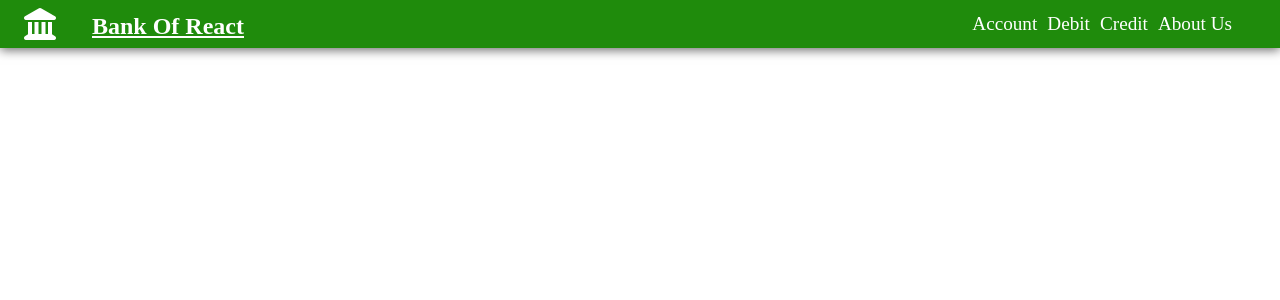
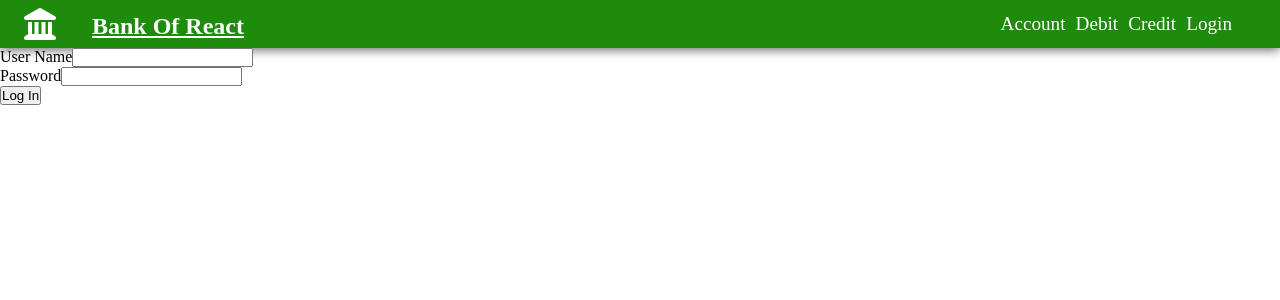
Before and after one commit to Gily-H/bank-of-react, a React (Create React App) app: page /login in a window 1280 px wide. Shown: the top 300 px of the page. Built offline with nearby package versions, Linux system fonts and the light colour scheme; no server answers.

Commit message:
login and user profile

```diff
--- a/src/App.js
+++ b/src/App.js
@@ -5,6 +5,8 @@ import Debit from "./components/Debit";
 import Credit from "./components/Credit";
 import { Route, Routes } from "react-router-dom";
 import axios from "axios";
+import UserProfile from "./components/UserProfile";
+import LogIn from "./components/LogIn";
 
 const App = () => {
   const [transactions, setTrans] = React.useState({
@@ -54,11 +56,23 @@ const App = () => {
     chargeBalance(transaction); // update balance
   };
 
+  const mockLogIn = (logInInfo) => {
+    setUser({
+      userName: logInInfo.userName,
+      memberSince: Date.now(), /* needs to be converted to YYYY-MM-DD */
+    });
+  };
+
   return (
     <div className="App">
       <Navbar />
       <Routes>
-        <Route path={"/"} element={<Home />} />
+        <Route path={"/"} element={<Home balance={balance} />} />
+        <Route path={"/login"} element={<LogIn mockLogIn={mockLogIn} />} />
+        <Route
+          path={"/login/userProfile"}
+          element={<UserProfile balance={balance} user={user} />}
+        />
         <Route
           path={"/Debit"}
           element={
--- a/src/components/Home.js
+++ b/src/components/Home.js
@@ -9,11 +9,7 @@ const Home = (props) => {
         src="https://letstalkpayments.com/wp-content/uploads/2016/04/Bank.png"
         alt="bank"
       /> */}
-      <h1>Bank of React</h1>
-
-      <Link to="/userProfile">User Profile</Link>
-
-      {/* <AccountBalance accountBalance={props.accountBalance} /> */}
+      <AccountBalance balance={props.balance} />
     </div>
   );
 };
--- a/src/components/LogIn.js
+++ b/src/components/LogIn.js
@@ -1,40 +1,43 @@
-import { Redirect } from 'react-router-dom'
-import React, { useState } from 'react'
+import { Navigate, useNavigate } from "react-router-dom";
+import React, { useState } from "react";
 
+const LogIn = (props) => {
+  const [user, setUser] = useState({
+    userName: "",
+    password: "",
+  });
 
-const LogIn = (props) =>{
-    const[user, setUser] = useState({
-        userName: "",
-        password:"",
-        redirect: false,
-    })
+  const [redirect, setRedirect] = useState(false);
+  const navigate = useNavigate();
 
-   function handleChange (e) {
-        const updatedUser = {...user}
-        const inputField = e.target.name
-        const inputValue = e.target.value
-        updatedUser[inputField] = inputValue
-
-        setUser({user: updatedUser})
+  function handleChange(e) {
+    setUser((prevUser) => ({
+      ...prevUser,
+      [e.target.name]: e.target.value,
+    }));
   }
 
   function handleSubmit(e) {
-        e.preventDefault()
-        props.mockLogIn(user)
-        setUser({
-            ...user,
-            redirect: true})
+    e.preventDefault();
+    props.mockLogIn(user);
+    setRedirect(true);
   }
 
   return (
     <>
-        {user.redirect ? <Redirect to="userProfile"/> :
-
+      {redirect ? (
+        <Navigate to="userProfile" replace={true} />
+      ) : (
         <div>
           <form onSubmit={handleSubmit}>
             <div>
               <label htmlFor="userName">User Name</label>
-            <input type="text" name="userName" onChange={handleChange} value={user.userName} />
+              <input
+                type="text"
+                name="userName"
+                onChange={handleChange}
+                value={user.userName}
+              />
             </div>
             <div>
               <label htmlFor="password">Password</label>
@@ -43,11 +46,9 @@ const LogIn = (props) =>{
             <button>Log In</button>
           </form>
         </div>
-        }
+      )}
+    </>
+  );
+};
 
-        </>
-        )
-}
-
-
-export default LogIn
+export default LogIn;
--- a/src/components/Navbar.js
+++ b/src/components/Navbar.js
@@ -8,10 +8,18 @@ const Navbar = () => {
       <div className="logo-container">
         <i className="fas fa-landmark"></i>
         <h1 className="heading">Bank Of React</h1>
-        <Link className="accountLink link" to="/">Account</Link>
-        <Link className="debitLink link" to="/Debit">Debit</Link>
-        <Link className="creditLink link" to="/Credit">Credit</Link>
-        <Link className="aboutLink link" to="/">About Us</Link>
+        <Link className="accountLink link" to="/">
+          Account
+        </Link>
+        <Link className="debitLink link" to="/Debit">
+          Debit
+        </Link>
+        <Link className="creditLink link" to="/Credit">
+          Credit
+        </Link>
+        <Link className="aboutLink link" to="/login">
+          Login
+        </Link>
       </div>
     </nav>
   );
--- a/src/components/UserProfile.js
+++ b/src/components/UserProfile.js
@@ -1,12 +1,14 @@
 import React from "react";
+import AccountBalance from "./AccountBalance";
 
 const UserProfile = (props) => {
   return (
     <div>
       <h1>User Profile</h1>
 
-      <div>Username: {props.userName}</div>
-      <div>Member Since: {props.memberSince}</div>
+      <div>Username: {props.user.userName}</div>
+      <div>Member Since: {props.user.memberSince}</div>
+      <AccountBalance balance={props.balance} />
     </div>
   );
 };
```
Lines whose indentation alone changed are shown as unchanged.
